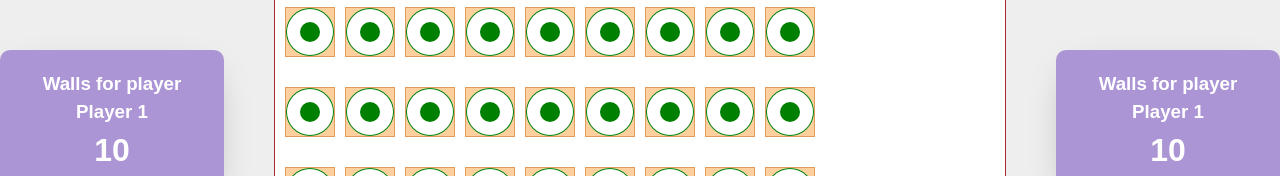
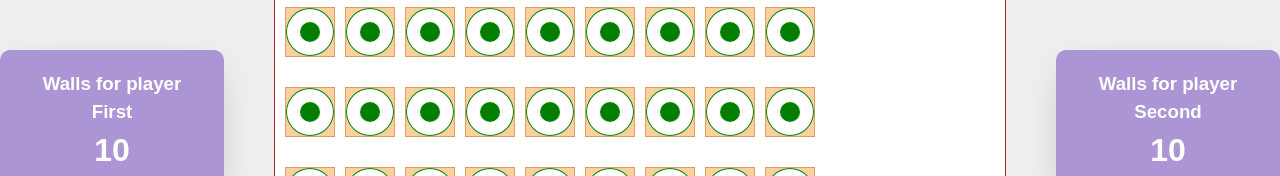
Before and after one commit to velichkoals/couridor, a React (Vite) app: page / in a window 1280 px wide. Shown: the part 278-454 px from the top of the page. Built offline with nearby package versions, Linux system fonts and the light colour scheme.

Commit message:
Feat: base for board state

```diff
--- a/src/App.tsx
+++ b/src/App.tsx
@@ -1,34 +1,42 @@
+import { useState } from "react";
 import './App.css';
-import { Chip } from './model';
 import { WallsBoxContainer } from './components/WallsBoxContainer';
 import { Board } from './components/Board';
+import { BoardState } from "./model";
+import { Chip } from "./Chip";
 
 function App() {
-	const chip1: Chip & { name: string; walls: number } = {
-		color: true,
-		bordersLeft: 1,
-		name: 'Player 1',
-		walls: 10,
-	};
-	const chip2: Chip & { name: string; walls: number } = {
-		color: true,
-		bordersLeft: 1,
-		name: 'Player 1',
-		walls: 10,
-	};
+	const [firstChip, setFirstChip] = useState<Chip>(new Chip(true, 10, "First"))
+	const [secondChip, setSecondChip] = useState<Chip>(new Chip(false, 10, "Second"))
+	const [boardState, setBoardState] = useState<BoardState>({
+		activeChip: firstChip,
+		first: {
+			x: 0,
+			y: 8,
+		},
+		second: {
+			x: 16,
+			y: 8,
+		},
+		borders: []
+	})
 
 	return (
 		<div className="board-wrapper">
 			<WallsBoxContainer
 				position="left"
-				name={chip1.name}
-				wallsLeft={chip1.walls}
+				name={firstChip.name}
+				wallsLeft={firstChip.bordersLeft}
 			/>
-			<Board />
+			<Board
+				firstChip={firstChip}
+				secondChip={secondChip}
+				boardState={boardState}
+			/>
 			<WallsBoxContainer
 				position="right"
-				name={chip1.name}
-				wallsLeft={chip2.walls}
+				name={secondChip.name}
+				wallsLeft={secondChip.bordersLeft}
 			/>
 		</div>
 	);
--- a/src/components/Board.tsx
+++ b/src/components/Board.tsx
@@ -1,9 +1,22 @@
+import { useMemo } from "react";
 import './Board.css';
 import { Row } from './Row';
 import { generateBoard } from "../helpers/board";
+import { BoardState } from "../model";
+import { Chip } from "../Chip";
 
-export const Board = () => {
-	const board = generateBoard();
+type BoardProps = {
+	firstChip: Chip
+	secondChip: Chip
+	boardState: BoardState
+}
+
+export const Board = ({ boardState }: BoardProps) => {
+	const board = useMemo(
+		() => generateBoard(),
+		[]
+ 	);
+
 	return (
 		<div className={'board'}>
 			{board.map((row, rowIndex) => (
--- a/src/model.ts
+++ b/src/model.ts
@@ -1,3 +1,4 @@
+import { Chip as ChipInstance } from "./Chip";
 export type Chip = {
 	color: boolean;
 	bordersLeft: number;
@@ -10,7 +11,7 @@ export type Chip = {
 export type BoardCell = {
 	x: number;
 	y: number;
-	isCell: boolean;
+	isCell?: boolean;
 };
 
 export type Border = {
@@ -21,7 +22,7 @@ export type Border = {
 export type Board = Array<Array<BoardCell>>
 
 export type BoardState = {
-	activeChip: Chip;
+	activeChip: ChipInstance;
 	first: BoardCell;
 	second: BoardCell;
 	borders: Array<Border>;
```
